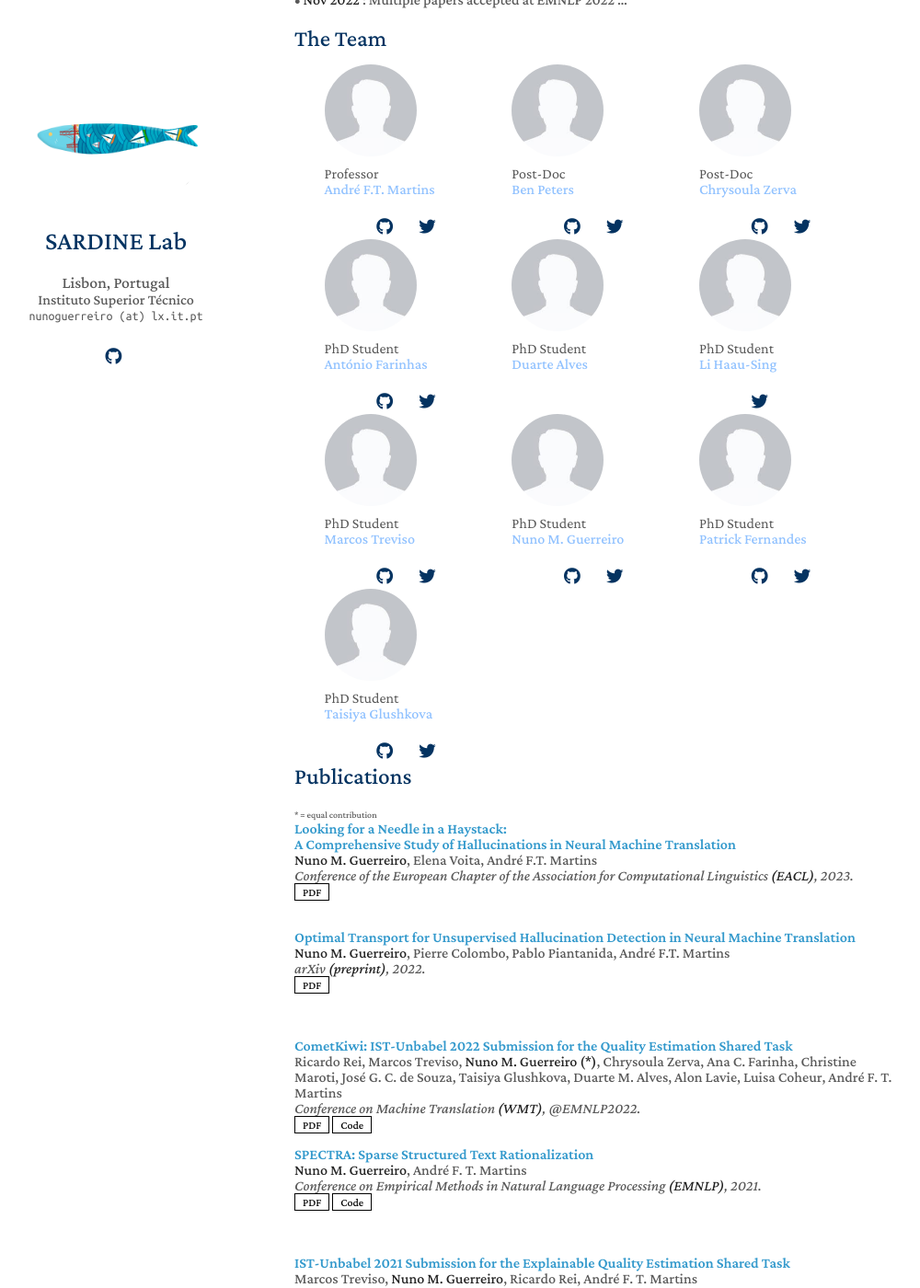
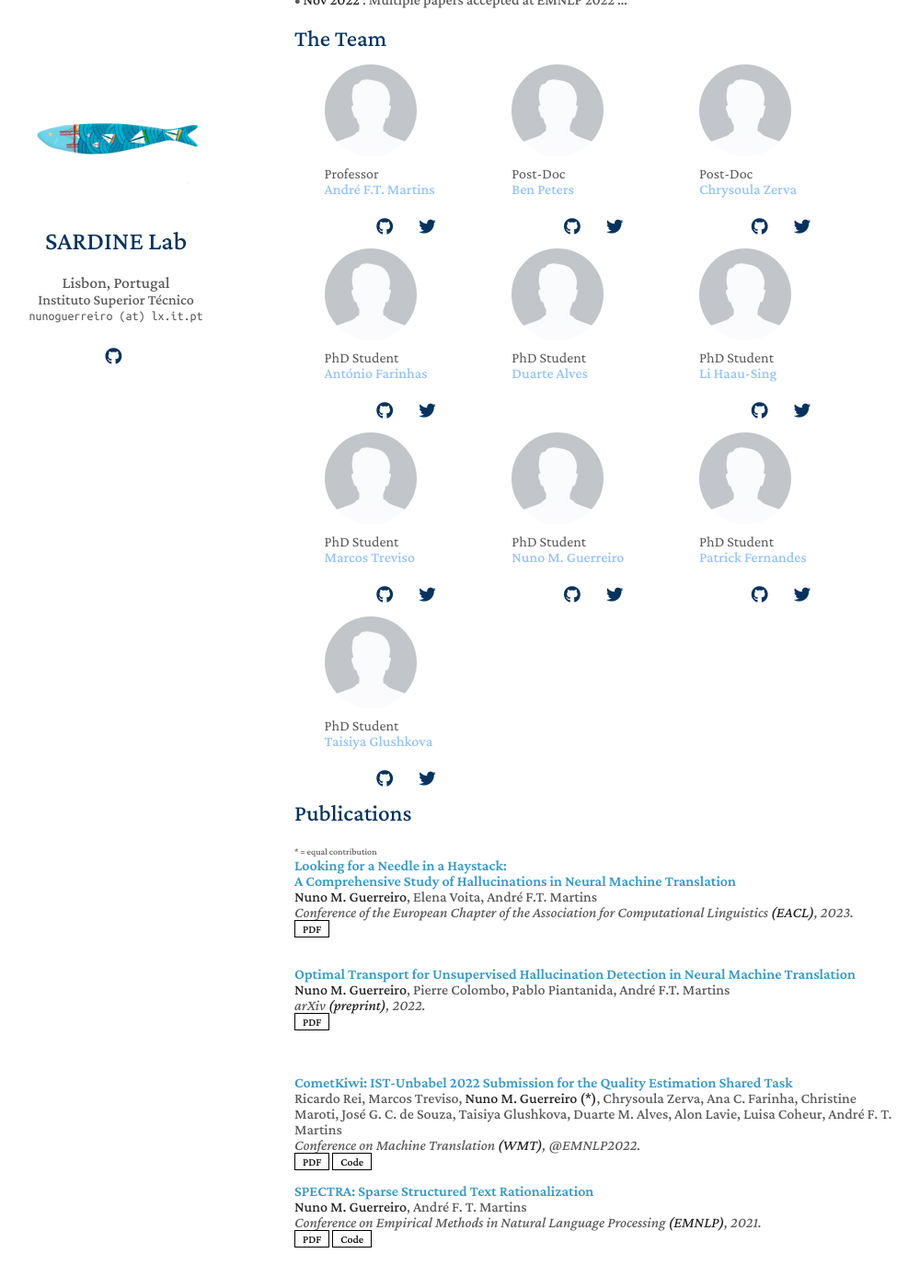
Before and after one commit to sardine-cs/sardine-cs.github.io, a Jekyll site: the page built from index.md, in a window 1280 px wide and 1400 px high, scrolled down 221 px. Shown: the whole window at 92% size, without its empty margins (150-1150 px from the left). Built offline with Jekyll 4.4.1, drawn with Linux system fonts in a browser that asks for light colours; nearby versions of some CDN libraries; a style sheet for code colours, icons or effects is not loaded.

Commit message:
Add icons to team page

```diff
--- a/_data/staff.yml
+++ b/_data/staff.yml
@@ -32,7 +32,7 @@ TAs:
     - name: Li Haau-Sing
       image: staff/generic.jpeg
       twitter: https://twitter.com/LHaausing
-      github_link:
+      github_link: https://github.com/lhaausing
       google_scholar: https://scholar.google.com/citations?hl=en&user=ITrvoewAAAAJ
 
     - name: Marcos Treviso
--- a/_sass/minimal-light.scss
+++ b/_sass/minimal-light.scss
@@ -678,7 +678,7 @@ footer {
 .instructor-profile-three-col {
   @extend %instructor-profile;
   width: 33%;
-  margin-bottom: 60px;
+  margin-bottom: 70px;
 }
 
 .news {
```
